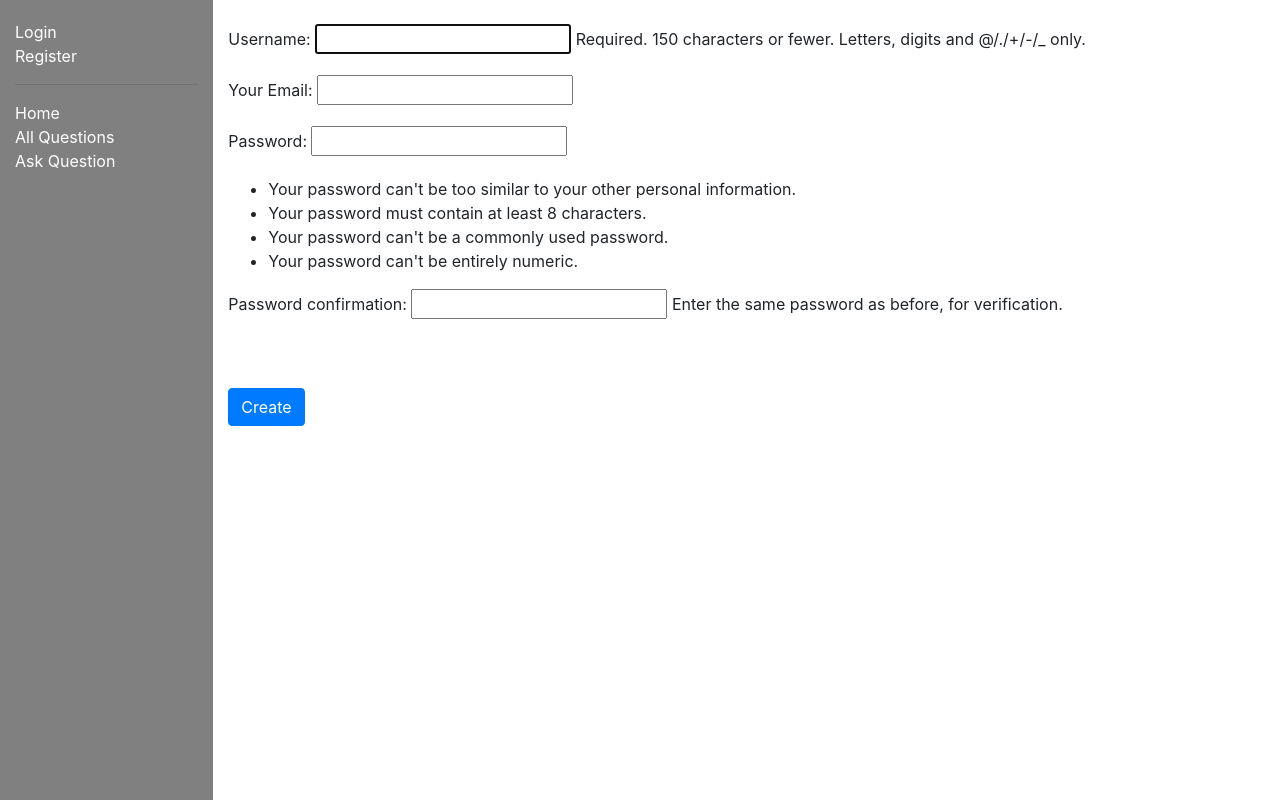
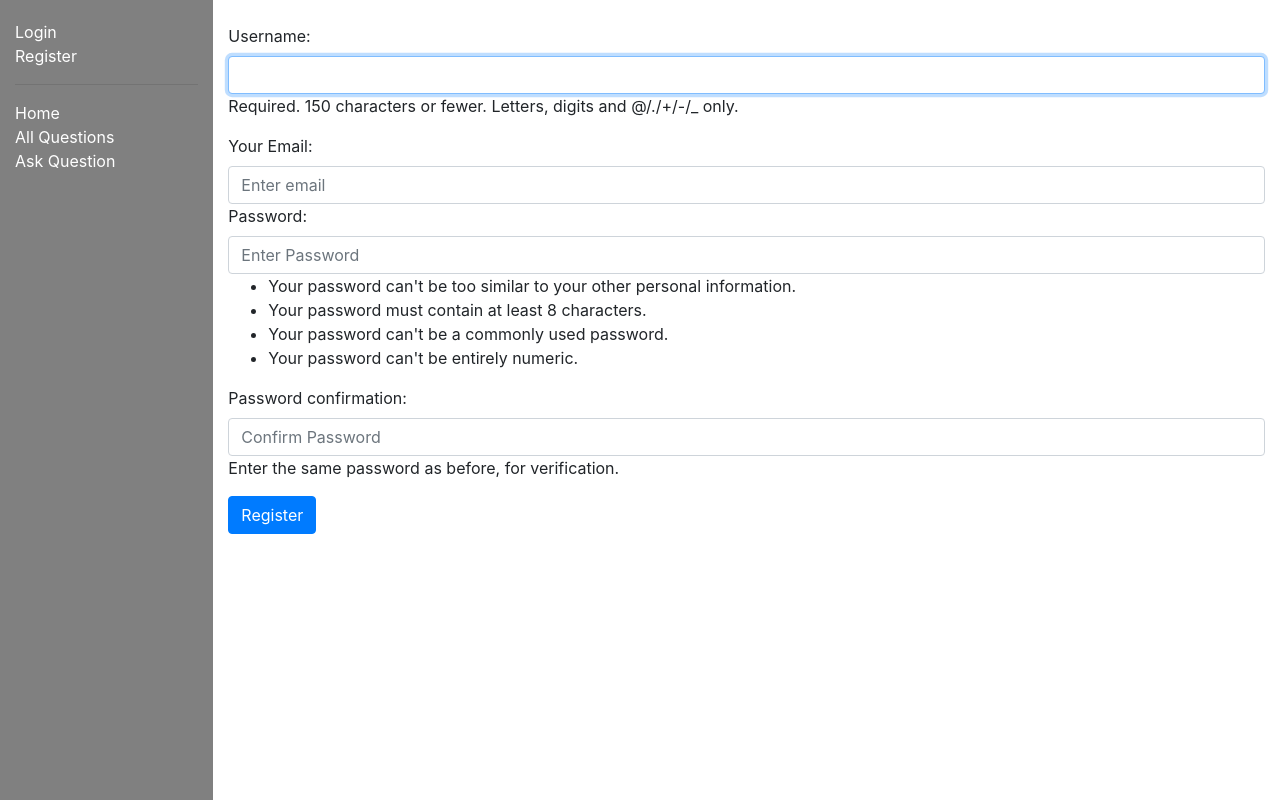
Before and after one commit to bksun/my-quora-app, a Django app: page /myquora/author/1/ in a window 1280 px wide. Run offline with Django 3.2, Linux system fonts and the light colour scheme; data comes from the database, SQL or seed files in the repository; both versions use the stored data as it was after the commit; some libraries are stand-ins or nearby versions.

Commit message:
Add BS4-forms for question-update and register-user

```diff
--- a/myquora/templates/myquora/author_form.html
+++ b/myquora/templates/myquora/author_form.html
@@ -4,12 +4,33 @@
     <br>
     <form action='/myquora/author/add/' method='post'>
         {% csrf_token %}
-        <p><label for="id_username">Username:</label> <input type="text" name="username" maxlength="150" autofocus required id="id_username"> <span class="helptext">Required. 150 characters or fewer. Letters, digits and @/./+/-/_ only.</span></p>
-        <p><label for="email">Your Email:</label> <input type="email" name="email" required id="email"></p>
-        <p><label for="id_password1">Password:</label> <input type="text" name="password1" required id="id_password1"> <span class="helptext"><ul><li>Your password can&#39;t be too similar to your other personal information.</li><li>Your password must contain at least 8 characters.</li><li>Your password can&#39;t be a commonly used password.</li><li>Your password can&#39;t be entirely numeric.</li></ul></span></p>
-        <p><label for="id_password2">Password confirmation:</label> <input type="text" name="password2" required id="id_password2"> <span class="helptext">Enter the same password as before, for verification.</span></p>
-        <br><br>
-        <button type="submit" class="btn btn-primary">Create</button>
+        <div class="form-group">
+        <label for="id_username">Username:</label>
+        <input type="text" name="username"  class="form-control" autofocus required id="id_username">
+        <span class="helptext">Required. 150 characters or fewer. Letters, digits and @/./+/-/_ only.</span>
+        </div>
+        <div class="form-group"></div>
+        <label for="email">Your Email:</label>
+        <input type="email" name="email" id="email"  class="form-control" aria-describedby="emailHelp" placeholder="Enter email" required>
+        <div class="form-group">
+            <label for="id_password1">Password:</label>
+            <input type="password" name="password1" required id="id_password1" class="form-control" placeholder="Enter Password">
+            <span class="helptext">
+            <ul>
+                <li>Your password can&#39;t be too similar to your other personal information.</li>
+                <li>Your password must contain at least 8 characters.</li>
+                <li>Your password can&#39;t be a commonly used password.</li>
+                <li>Your password can&#39;t be entirely numeric.</li>
+            </ul>
+            </span>
+        </div>
+        <div class="form-group">
+            <label for="id_password2">Password confirmation:</label>
+            <input type="password" name="password2" required id="id_password2" class="form-control" placeholder="Confirm Password">
+            <span class="helptext">Enter the same password as before, for verification.</span>
+        </div>
+        <button type="submit" class="btn btn-primary">Register</button>
+
     </form>
 
 {% endblock %}
--- a/myquora/views.py
+++ b/myquora/views.py
@@ -32,6 +32,16 @@ class UpdateQuestion(LoginRequiredMixin, UpdateView):
     fields = ['question_text']
     success_url = reverse_lazy('questions')
     template_name = 'myquora/question_update_form.html'
+
+    def get_context_data(self, **kwargs):
+        context = super().get_context_data(**kwargs)
+        print(context)
+        question_id = self.kwargs['pk']
+        print(question_id)
+        question = Question.objects.get(id=question_id)
+        print('Update form: ', question.question_text)
+        context['question_text'] = question.question_text
+        return context
 
 
 class CommentCreate(LoginRequiredMixin, CreateView):
@@ -247,7 +257,7 @@ class QuestionDetailView(generic.DetailView):
         # print('Answer: ', answer.__dict__)
 
         print('Finding comments for answer...')
-        comment_dictionary = { ans.id: Comment.objects.filter(answer=ans) for ans in answer_list}
+        comment_dictionary = {ans.id: Comment.objects.filter(answer=ans) for ans in answer_list}
 
         # for ans in iter(answer_list):
         #     print('Answer: ', ans)
```
Also changed, not shown: myquora/templates/myquora/question_update_form.html (+21 -1 lines), db.sqlite3.
